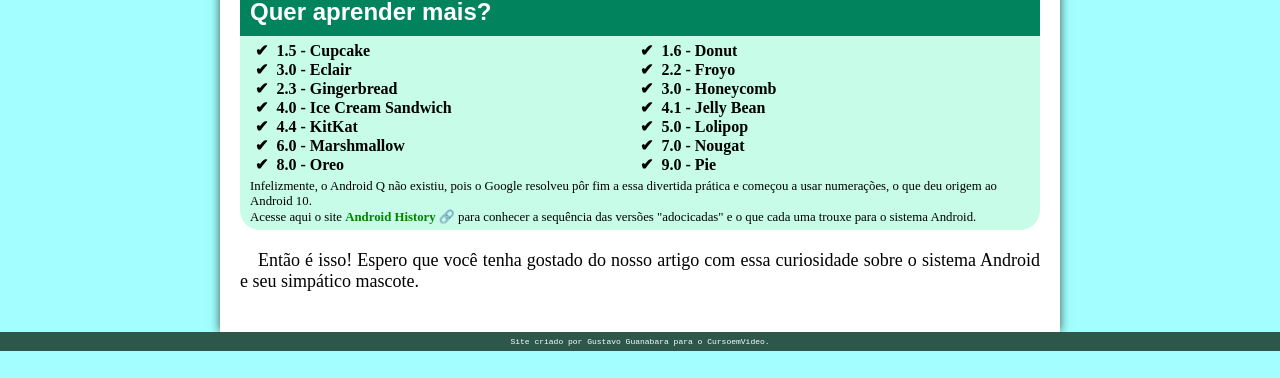
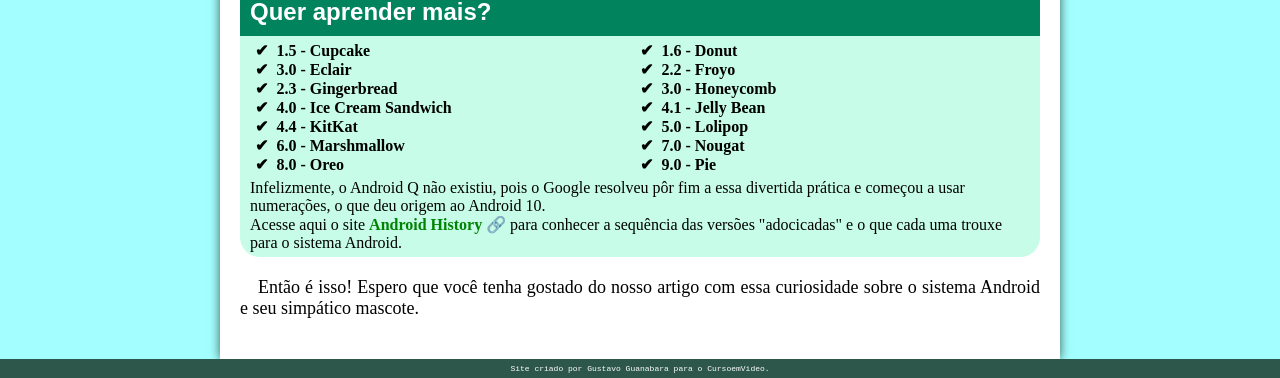
Before and after one commit to Blazuti/projeto-android, a plain HTML site: page index.html in a window 1280 px wide. Shown: the part 2105-2483 px from the top of the page. Before the commit the page ends 2456 px from the top, so only its background shows below. Drawn offline with Linux system fonts and the light colour scheme.

Commit message:
Update style.css

```diff
--- a/style/style.css
+++ b/style/style.css
@@ -68,7 +68,7 @@ header > nav > a:hover{
     transition-duration: 0.3s;
 
 }
-main p {
+main > p {
     font-size: 0.8em;
 }
 main{
```
